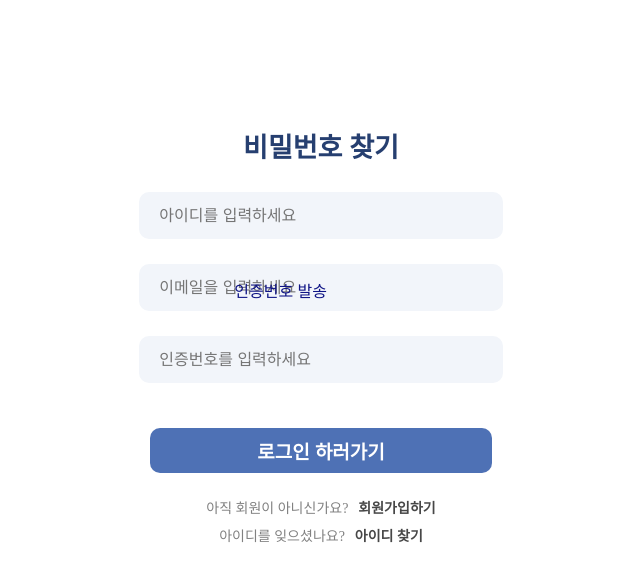
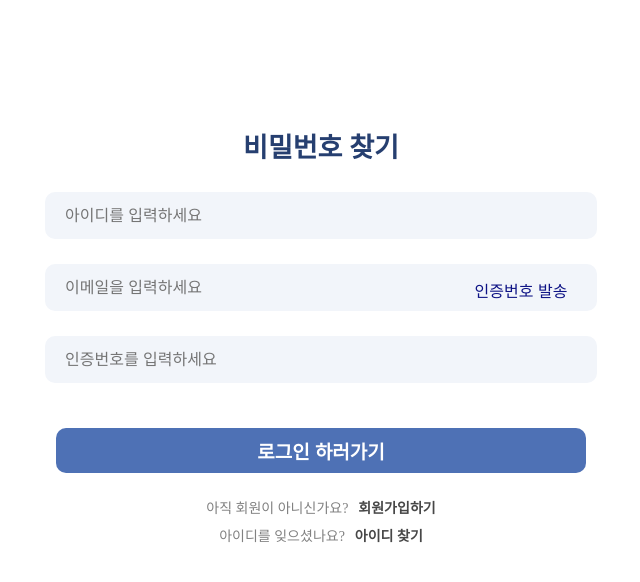
Before and after one commit to DEV-dsm/DISCO_FrontEnd_new, a React (Create React App) app in the folder reactapp/: page /FindPw in a window 1280 px wide. Shown: the top 582 px of the page, without its empty margins (319-959 px from the left). Built offline with nearby package versions, Linux system fonts and the light colour scheme.

Commit message:
✍ :: 오류 수정 및 코드 리팩토링

```diff
--- a/reactapp/package.json
+++ b/reactapp/package.json
@@ -6,6 +6,7 @@
     "@testing-library/jest-dom": "^5.17.0",
     "@testing-library/react": "^13.4.0",
     "@testing-library/user-event": "^13.5.0",
+    "axios": "^1.6.2",
     "react": "^18.2.0",
     "react-dom": "^18.2.0",
     "react-router-dom": "^6.20.0",
--- a/reactapp/src/Router/Router.jsx
+++ b/reactapp/src/Router/Router.jsx
@@ -22,9 +22,9 @@ const Router = () => {
         <Route path="/UserLeave" element={<UserLeave />} />
         <Route path="/FindId" element={<FindId />} />
         <Route path="/FindPw" element={<FindPw />} />
-        <Route path="/CheckID" element={<CheckID />} />
-        <Route path="/CheckPW" element={<CheckPW />} />
-        <Route path="/ChangePassWord" element={<ChangePassWord />} />
+        <Route path="/CheckId" element={<CheckID />} />
+        <Route path="/CheckPw" element={<CheckPW />} />
+        <Route path="/ChangePw" element={<ChangePassWord />} />
         <Route path="/Error" element={<Error />} />
         <Route path="/MainPage" element={<MainPage />} />
         <Route path="/DiaryPage" element={<DiaryPage />} />
--- a/reactapp/src/components/common/AuthButton.jsx
+++ b/reactapp/src/components/common/AuthButton.jsx
@@ -7,7 +7,7 @@ function AuthButton({ text, onClick }) {
 
 const Btn = styled.button`
   margin-top: 20px;
-  width: 27%;
+  width: 530px;
   height: 45px;
   border: 0;
   border-radius: 10px;
--- a/reactapp/src/pages/auth/FindId.jsx
+++ b/reactapp/src/pages/auth/FindId.jsx
@@ -82,7 +82,7 @@ const Input = styled.input`
   margin-bottom: 25px;
   padding-left: 20px;
   display: inline-block;
-  width: 27%;
+  width: 530px;
   height: 45px;
   font-size: 16px;
   font-weight: 500;
@@ -98,7 +98,7 @@ const PositionBtn = styled.button`
   position: absolute;
   color: #0e1385;
   background-color: transparent;
-  right: 620px;
+  margin-left: 400px;
   top: 10px;
   border: 0;
   font-size: 16px;
--- a/reactapp/src/pages/auth/FindPw.jsx
+++ b/reactapp/src/pages/auth/FindPw.jsx
@@ -47,7 +47,7 @@ const Input = styled.input`
   margin-bottom: 25px;
   padding-left: 20px;
   display: inline-block;
-  width: 27%;
+  width: 530px;
   height: 45px;
   font-size: 16px;
   font-weight: 500;
@@ -61,7 +61,7 @@ const Input = styled.input`
 `;
 const PositionBtn = styled.button`
   position: absolute;
-  right: 620px;
+  margin-left: 400px;
   top: 85px;
   font-size: 16px;
   font-weight: 500;
--- a/reactapp/src/pages/auth/UserLeave.jsx
+++ b/reactapp/src/pages/auth/UserLeave.jsx
@@ -8,7 +8,7 @@ import { useNavigate } from "react-router-dom";
  */
 
 export default function UserLeave() {
-  const [inputText, setInputText] = useState(0);
+  const [inputText, setInputText] = useState("");
   const navigate = useNavigate();
 
   const handleInputChange = (e) => {
--- a/reactapp/src/pages/main/CommentBox.jsx
+++ b/reactapp/src/pages/main/CommentBox.jsx
@@ -6,12 +6,12 @@ import CommentBoxTag from "./CommentBoxTag";
  * @return 답글 및 대댓글 컴포넌트
  */
 
-export default function Comment() {
+export default function CommentBox() {
   return (
     <>
       <CommentUpload>
         <PostedComment>
-          <Comment>댓글입니다 댓글입니다 이것은 댓글</Comment>
+          <CommentText>댓글입니다 댓글입니다 이것은 댓글</CommentText>
           <CommentBoxTag />
           <Reply>
             <CommentText>
```
Also changed, not shown: 1 other file (tests, documents, lock files or other folders).
